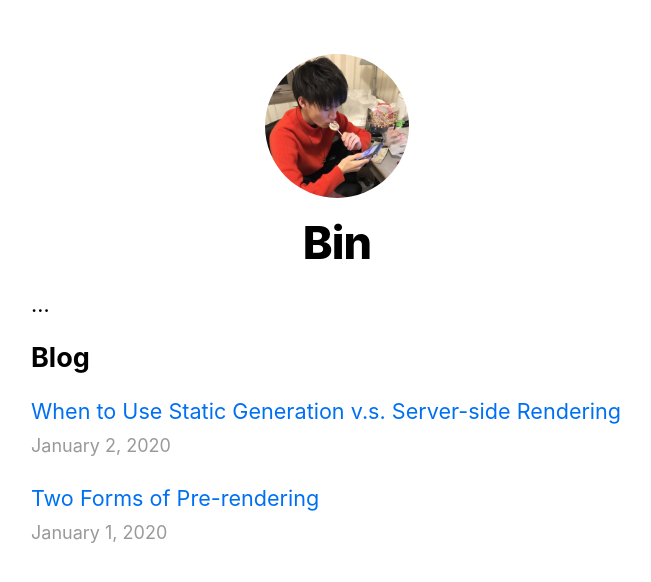
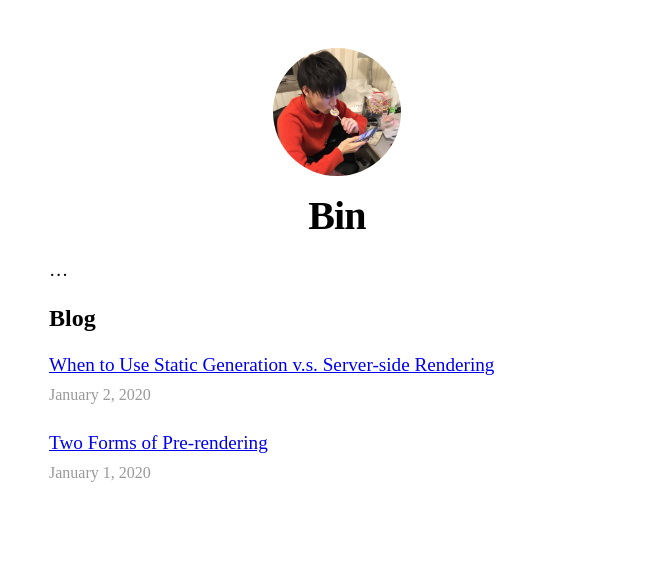
Before and after one commit to ny-bin/bbg, a Next.js app: page / in a window 1280 px wide. Shown: the top 582 px of the page, without its empty margins (303-954 px from the left). Built offline with nearby package versions, Linux system fonts and the light colour scheme.

Commit message:
Tailwindcss install

```diff
--- a/components/layout.module.css
+++ b/components/layout.module.css
@@ -1,3 +1,5 @@
+/* ./styles/globals.css */
+
 .container {
   max-width: 36rem;
   padding: 0 1rem;
--- a/package.json
+++ b/package.json
@@ -25,11 +25,14 @@
     "@types/react-dom": "^17.0.3",
     "@typescript-eslint/eslint-plugin": "^4.22.0",
     "@typescript-eslint/parser": "^4.22.0",
+    "autoprefixer": "^10.2.5",
     "eslint": "^7.24.0",
     "eslint-config-prettier": "^8.2.0",
     "eslint-plugin-react": "^7.23.2",
     "eslint-plugin-react-hooks": "^4.2.0",
+    "postcss": "^8.2.10",
     "prettier": "^2.2.1",
+    "tailwindcss": "^2.1.1",
     "typescript": "^4.2.4"
   }
 }
--- a/pages/_app.js
+++ b/pages/_app.js
@@ -1,4 +1,4 @@
-import '../styles/global.css';
+import 'tailwindcss/tailwind.css';
 
 export default function App({ Component, pageProps }) {
   return <Component {...pageProps} />;
--- /dev/null
+++ b/postcss.config.js
@@ -0,0 +1,6 @@
+module.exports = {
+  plugins: {
+    tailwindcss: {},
+    autoprefixer: {},
+  },
+}
--- /dev/null
+++ b/tailwind.config.js
@@ -0,0 +1,11 @@
+module.exports = {
+  purge: ['./pages/**/*.{js,ts,jsx,tsx}', './components/**/*.{js,ts,jsx,tsx}'],
+  darkMode: false, // or 'media' or 'class'
+  theme: {
+    extend: {},
+  },
+  variants: {
+    extend: {},
+  },
+  plugins: [],
+};
```
Also changed, not shown: 2 other files (tests, documents, lock files or other folders).
